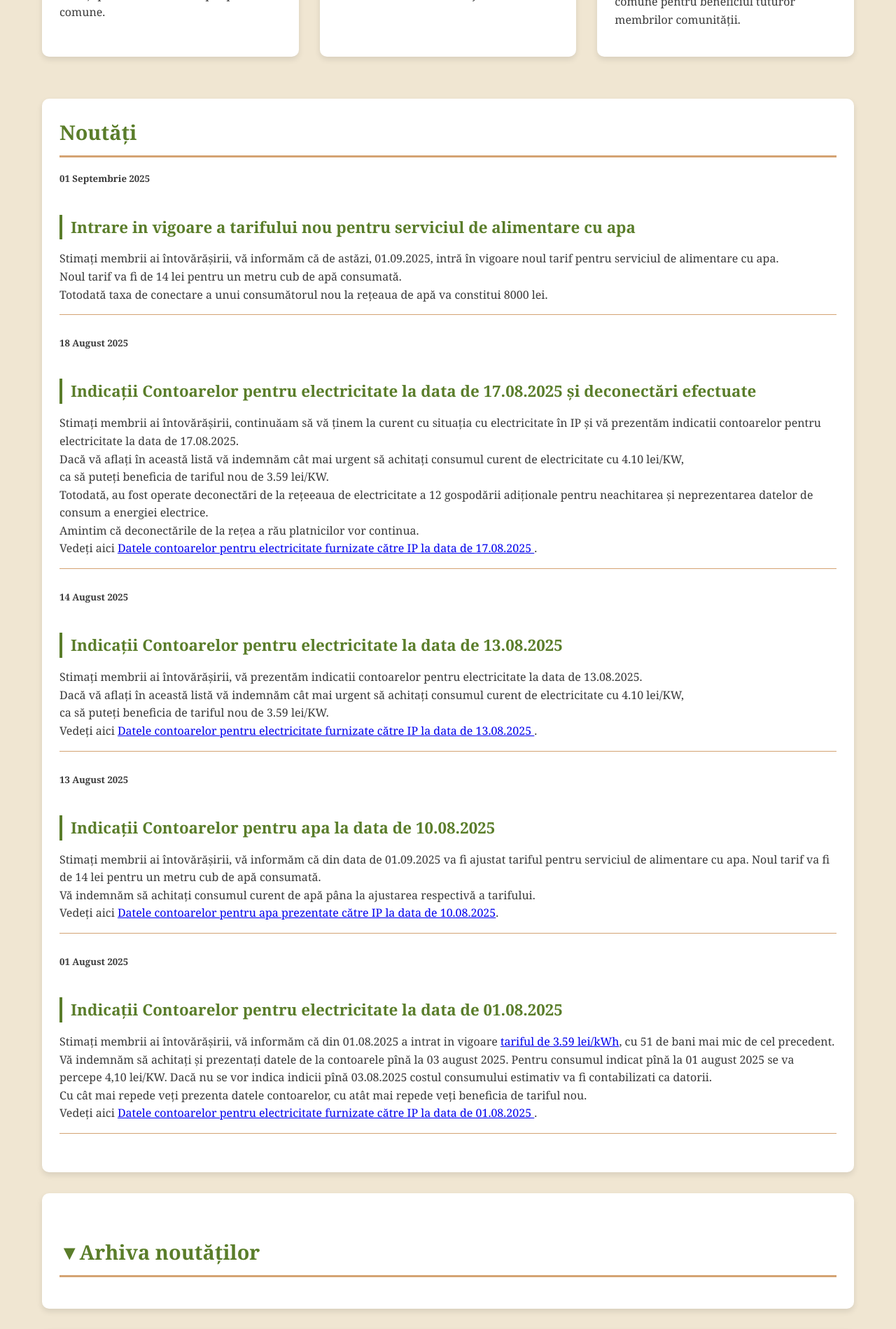
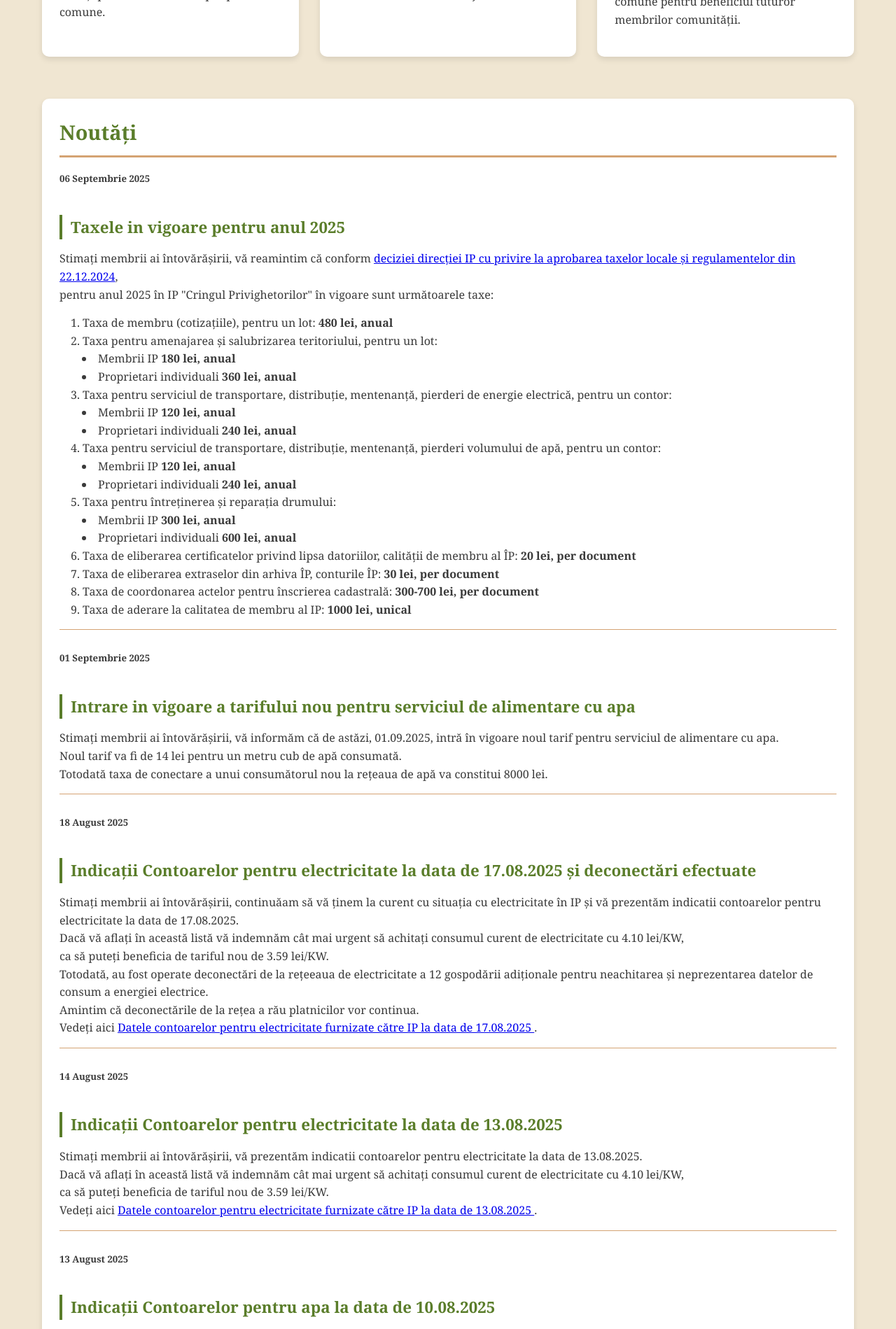
Before and after one commit to cringulprivighetorilor/cringulprivighetorilor.github.io, a Jekyll site: the page built from index.html, in a window 1280 px wide. Shown: the part 969-2868 px from the top of the page at 70% size. Built offline with Jekyll 4.4.1, drawn with Linux system fonts in a browser that asks for light colours; some web fonts are replaced; a script that is not in the unit is left out.

Commit message:
Initial commit 1

```diff
--- a/index.html
+++ b/index.html
@@ -27,6 +27,24 @@ layout: default
 
     <section class="feature-card" id="noutati">
         <h2>Noutăți</h2>
+         <article id="taxele-de-membru-IP-2025">
+            <h5>06 Septembrie 2025</h5>
+            <h3>Taxele in vigoare pentru anul 2025</h3>
+            <p>
+                Stimați membrii ai întovărășirii, vă reamintim că conform <a href="https://drive.google.com/file/d/1F8Us9oax4X8a4TRopOip1sfP1C_Fc2-L/view" target="_blank">deciziei direcției IP cu privire la aprobarea taxelor locale și regulamentelor din 22.12.2024</a>,<br/> pentru anul 2025 în IP "Cringul Privighetorilor" în vigoare sunt următoarele taxe:
+                <ol class="tax-list">
+                    <li>Taxa de membru (cotizațiile), pentru un lot: <b>480 lei, anual </b></li>
+                    <li>Taxa pentru amenajarea și salubrizarea teritoriului, pentru un lot: <br><ul><li>Membrii IP <b>180 lei, anual </b></li><li>Proprietari individuali <b>360 lei, anual </b></li> </ul> </li>
+                    <li>Taxa pentru serviciul de transportare, distribuție, mentenanță, pierderi de energie electrică, pentru un contor: <br><ul><li>Membrii IP <b>120 lei, anual </b></li><li>Proprietari individuali <b>240 lei, anual </b></li> </ul> </li>
+                    <li>Taxa pentru serviciul de transportare, distribuție, mentenanță, pierderi volumului de apă, pentru un contor: <br><ul><li>Membrii IP <b>120 lei, anual </b></li><li>Proprietari individuali <b>240 lei, anual </b></li> </ul> </li>
+                    <li>Taxa pentru întreținerea și reparația drumului: <br><ul><li>Membrii IP <b>300 lei, anual </b></li><li>Proprietari individuali <b>600 lei, anual </b></li> </ul> </li>
+                    <li>Taxa de eliberarea certificatelor privind lipsa datoriilor, calității de membru al ÎP: <b>20 lei, per document</b></li>
+                    <li>Taxa de eliberarea extraselor din arhiva ÎP, conturile ÎP: <b>30 lei,  per document</b></li>
+                    <li>Taxa de coordonarea actelor pentru înscrierea cadastrală: <b>300-700 lei, per document</b></li>
+                    <li>Taxa de aderare la calitatea de membru al IP: <b>1000 lei, unical</b></li>
+                </ol>
+                </p>
+        </article>
         <article id="tarif-nou-apa-01-09-2025">
             <h5>01 Septembrie 2025</h5>
             <h3>Intrare in vigoare a tarifului nou pentru serviciul de alimentare cu apa</h3>
@@ -74,8 +92,6 @@ layout: default
                 <br/>Vedeți aici <a href="https://drive.google.com/file/d/1JephkCZawktZl0vr13g1AvNk8a64GP8U/view?usp=sharing" target="_blank">Datele contoarelor pentru electricitate furnizate către IP la data de 01.08.2025 </a>.
             </p>
         </article>
-
-
     </section>
 
     <section class="feature-card" id="arhiva">
--- a/styles.css
+++ b/styles.css
@@ -426,3 +426,13 @@ button {
     display: block;
     margin: 1em auto;
 }
+
+ol.tax-list {
+    list-style: decimal inside;
+    margin: 0 1em;
+}
+
+ol.tax-list ul {
+    list-style: disc inside;
+    margin: 0 1em;
+}
```
